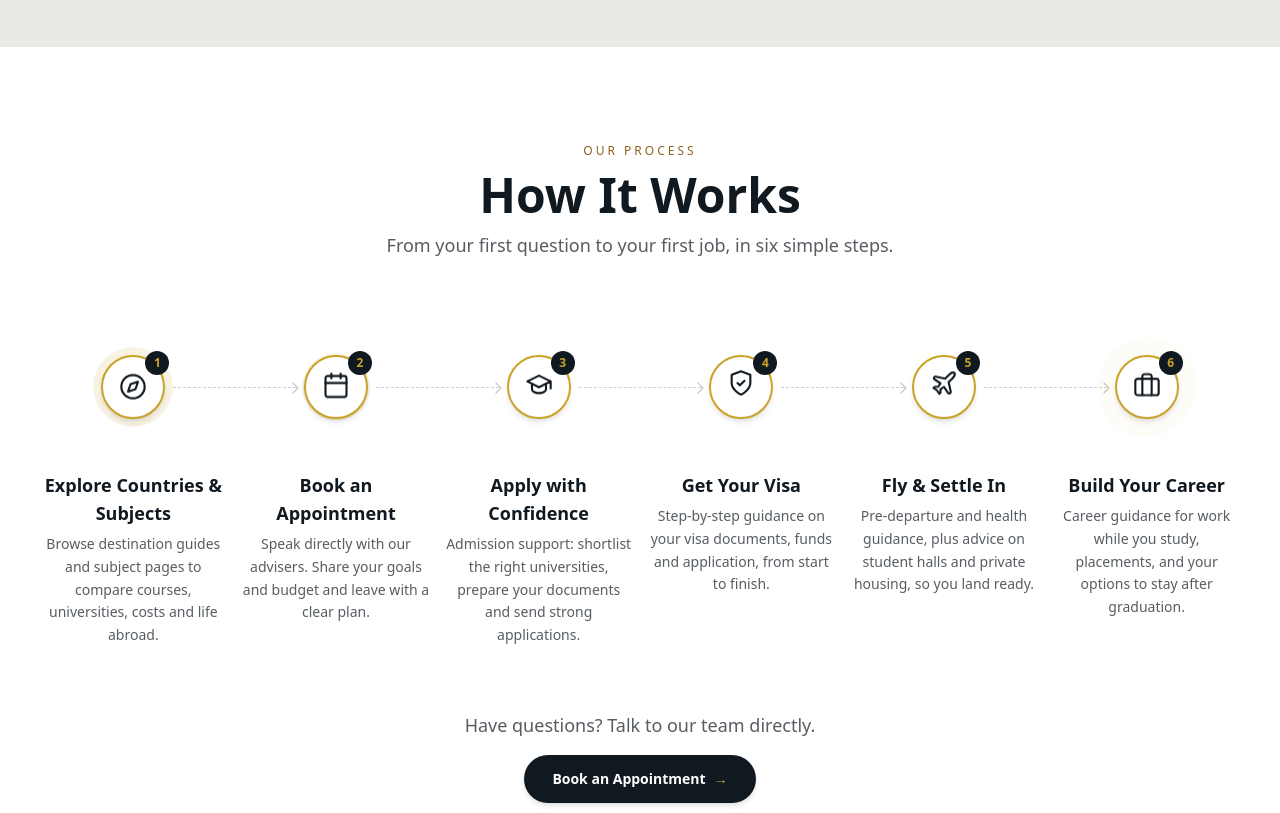
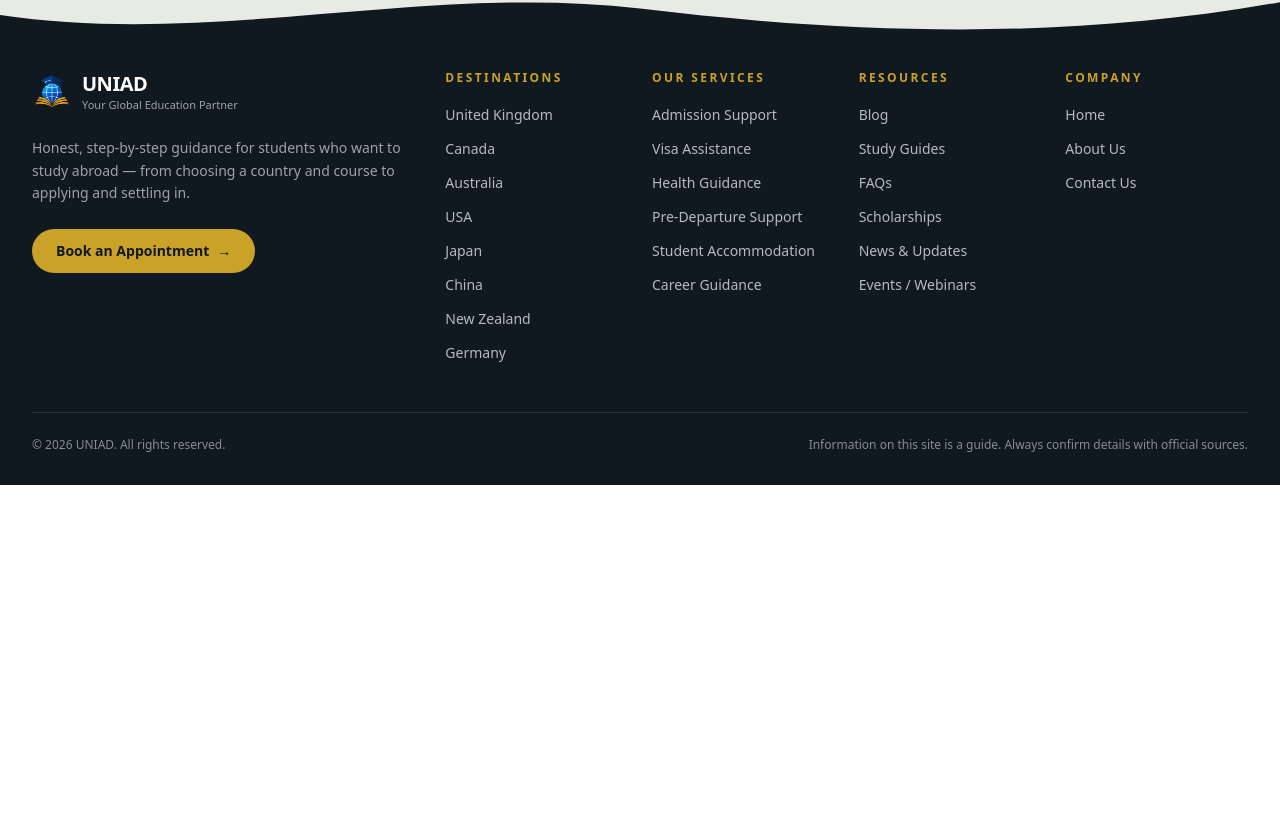
Before and after one commit to Zannat02/UNIAD, a Next.js app: page / in a window 1280 px wide. Shown: the part 1747-2560 px from the top of the page. After the commit the page ends 2232 px from the top, so only its background shows below. Built offline with nearby package versions, Linux system fonts and the light colour scheme.

Commit message:
remove howitwork file

```diff
--- a/src/app/page.js
+++ b/src/app/page.js
@@ -2,7 +2,7 @@ import CinematicHero from "@/components/home/bannar/CinematicHero";
 import ProgramSearch from "@/components/home/programSearch/ProgramSearch";
 import { getAvailability } from "@/lib/programs";
 import PopularDestinations from "@/components/home/destinations/PopularDestinations";
-import HowItWorks from "@/components/home/howItWorks/HowItWorks";
+// import HowItWorks from "@/components/home/howItWorks/HowItWorks";
 
 
 
@@ -13,7 +13,7 @@ export default function Home() {
       <CinematicHero />
       <ProgramSearch availability={getAvailability()} />
       <PopularDestinations />
-      <HowItWorks />
+      {/* <HowItWorks /> */}
 
     </main>
   );
--- a/src/components/home/HowItWorks/HowItWorks.js
+++ /dev/null
@@ -1,187 +0,0 @@
-import Link from "next/link";
-
-// Change this to the real appointment page of the site.
-const APPOINTMENT_HREF = "/book-appointment";
-
-const STEPS = [
-  {
-    title: "Explore Countries & Subjects",
-    text: "Browse destination guides and subject pages to compare courses, universities, costs and life abroad.",
-    icon: (
-      <>
-        <circle cx="12" cy="12" r="10" />
-        <polygon points="16.24 7.76 14.12 14.12 7.76 16.24 9.88 9.88 16.24 7.76" />
-      </>
-    ),
-  },
-  {
-    title: "Book an Appointment",
-    text: "Speak directly with our advisers. Share your goals and budget and leave with a clear plan.",
-    icon: (
-      <>
-        <rect x="3" y="4" width="18" height="18" rx="2" />
-        <path d="M16 2v4M8 2v4M3 10h18" />
-      </>
-    ),
-  },
-  {
-    title: "Apply with Confidence",
-    text: "Admission support: shortlist the right universities, prepare your documents and send strong applications.",
-    icon: (
-      <>
-        <path d="M22 10v6M2 10l10-5 10 5-10 5-10-5z" />
-        <path d="M6 12v5c0 1.5 2.7 3 6 3s6-1.5 6-3v-5" />
-      </>
-    ),
-  },
-  {
-    title: "Get Your Visa",
-    text: "Step-by-step guidance on your visa documents, funds and application, from start to finish.",
-    icon: (
-      <>
-        <path d="M12 22s8-4 8-10V5l-8-3-8 3v7c0 6 8 10 8 10z" />
-        <path d="m9 12 2 2 4-4" />
-      </>
-    ),
-  },
-  {
-    title: "Fly & Settle In",
-    text: "Pre-departure and health guidance, plus advice on student halls and private housing, so you land ready.",
-    icon: (
-      <path d="M17.8 19.2 16 11l3.5-3.5C21 6 21.5 4 21 3c-1-.5-3 0-4.5 1.5L13 8 4.8 6.2c-.5-.1-.9.1-1.1.5l-.3.5c-.2.5-.1 1 .3 1.3L9 12l-2 3H4l-1 1 3 2 2 3 1-1v-3l3-2 3.5 5.3c.3.4.8.5 1.3.3l.5-.2c.4-.3.6-.7.5-1.2z" />
-    ),
-  },
-  {
-    title: "Build Your Career",
-    text: "Career guidance for work while you study, placements, and your options to stay after graduation.",
-    icon: (
-      <>
-        <rect x="2" y="7" width="20" height="14" rx="2" />
-        <path d="M16 21V5a2 2 0 0 0-2-2h-4a2 2 0 0 0-2 2v16" />
-      </>
-    ),
-  },
-];
-
-const CSS = `
-  .hw-ring { animation: hwPulse 2.8s ease-out infinite; animation-delay: var(--d, 0s); }
-  .hw-icon { animation: hwFloat 3.2s ease-in-out infinite; animation-delay: var(--d, 0s); }
-  @keyframes hwPulse {
-    0% { transform: scale(1); opacity: 0.55; }
-    70%, 100% { transform: scale(1.65); opacity: 0; }
-  }
-  @keyframes hwFloat {
-    0%, 100% { transform: translateY(0); }
-    50% { transform: translateY(-4px); }
-  }
-  @media (prefers-reduced-motion: reduce) {
-    .hw-ring, .hw-icon { animation: none; }
-  }
-`;
-
-export default function HowItWorks() {
-  return (
-    <section className="bg-white px-5 py-16 lg:px-8 lg:py-24">
-      <style dangerouslySetInnerHTML={{ __html: CSS }} />
-
-      <div className="mx-auto max-w-7xl">
-        <div className="text-center">
-          <p className="text-xs font-medium uppercase tracking-[0.25em] text-[#8C6220]">
-            Our process
-          </p>
-          <h2 className="mt-3 text-2xl font-bold text-[#101820] md:text-4xl lg:text-5xl">
-            How It Works
-          </h2>
-          <p className="mx-auto mt-3 max-w-xl text-sm text-[#101820]/70 md:text-base lg:text-lg">
-            From your first question to your first job, in six simple steps.
-          </p>
-        </div>
-
-        <ol className="mx-auto mt-14 max-w-xl lg:grid lg:max-w-none lg:grid-cols-6">
-          {STEPS.map((step, i) => (
-            <li
-              key={step.title}
-              className="group relative flex gap-4 pb-10 last:pb-0 lg:block lg:pb-0 lg:text-center"
-            >
-              {/* connector to the next step: dashed hairline with a small arrow tip */}
-              {i < STEPS.length - 1 && (
-                <>
-                  {/* desktop: horizontal, between this icon and the next */}
-                  <span
-                    aria-hidden="true"
-                    className="absolute left-[calc(50%+2.5rem)] right-[calc(-50%+2.5rem)] top-[72px] hidden h-0 border-t border-dashed border-[#101820]/20 lg:block"
-                  >
-                    <span className="absolute -right-px -top-[4px] h-2 w-2 rotate-45 border-r border-t border-[#101820]/30" />
-                  </span>
-
-                  {/* mobile and tablet: vertical, below this icon */}
-                  <span
-                    aria-hidden="true"
-                    className="absolute bottom-2 left-9 top-[4.5rem] w-0 border-l border-dashed border-[#101820]/20 lg:hidden"
-                  >
-                    <span className="absolute -bottom-[4px] -left-[4.5px] h-2 w-2 rotate-45 border-b border-r border-[#101820]/30" />
-                  </span>
-                </>
-              )}
-
-              {/* icon column */}
-              <div className="flex w-[4.5rem] shrink-0 justify-center lg:h-36 lg:w-full lg:items-center">
-                <div className="relative h-16 w-16" style={{ "--d": `${i * 0.4}s` }}>
-                  <span
-                    aria-hidden="true"
-                    className="hw-ring absolute inset-0 rounded-full bg-[#C9A227]/40"
-                  />
-                  <span className="relative z-10 flex h-16 w-16 items-center justify-center rounded-full border-2 border-[#C9A227] bg-white text-[#101820] shadow-md transition-colors duration-300 group-hover:bg-[#C9A227]">
-                    <svg
-                      aria-hidden="true"
-                      xmlns="http://www.w3.org/2000/svg"
-                      width="28"
-                      height="28"
-                      viewBox="0 0 24 24"
-                      fill="none"
-                      stroke="currentColor"
-                      strokeWidth="1.8"
-                      strokeLinecap="round"
-                      strokeLinejoin="round"
-                      className="hw-icon"
-                    >
-                      {step.icon}
-                    </svg>
-                  </span>
-                  <span className="absolute -right-1 -top-1 z-20 flex h-6 w-6 items-center justify-center rounded-full bg-[#101820] text-xs font-bold text-[#C9A227]">
-                    {i + 1}
-                  </span>
-                </div>
-              </div>
-
-              {/* text */}
-              <div className="pt-1 lg:px-2 lg:pt-3">
-                <h3 className="text-base font-bold text-[#101820] md:text-lg">
-                  {step.title}
-                </h3>
-                <p className="mt-1.5 text-sm leading-relaxed text-[#101820]/70 md:text-base lg:text-sm">
-                  {step.text}
-                </p>
-              </div>
-            </li>
-          ))}
-        </ol>
-
-        <div className="mt-12 text-center lg:mt-16">
-          <p className="mb-4 text-sm text-[#101820]/70 md:text-base lg:text-lg">
-            Have questions? Talk to our team directly.
-          </p>
-          <Link
-            href={APPOINTMENT_HREF}
-            className="inline-flex items-center gap-2 rounded-full bg-[#101820] px-7 py-3.5 text-sm font-semibold text-white shadow-md transition-opacity hover:opacity-90"
-          >
-            Book an Appointment
-            <span aria-hidden="true" className="text-[#C9A227]">
-              &rarr;
-            </span>
-          </Link>
-        </div>
-      </div>
-    </section>
-  );
-}
```
